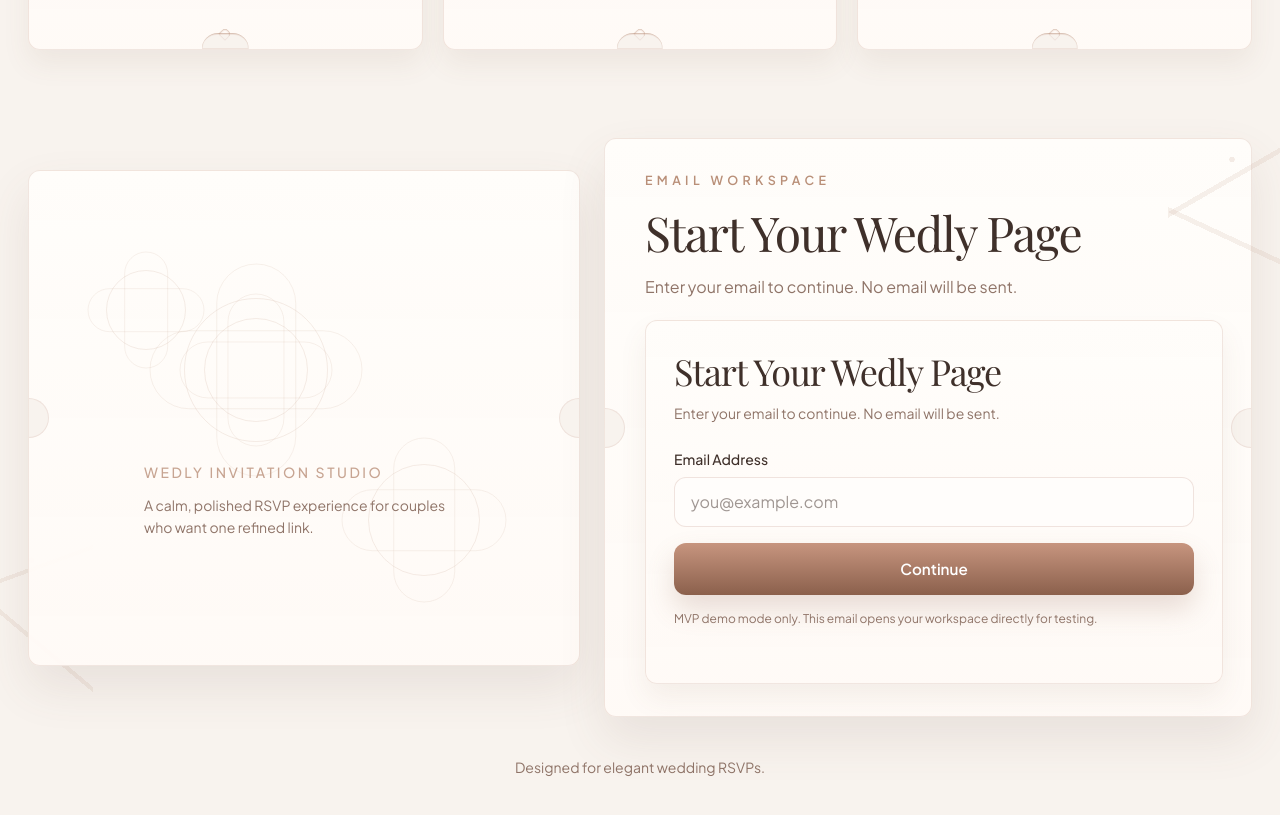
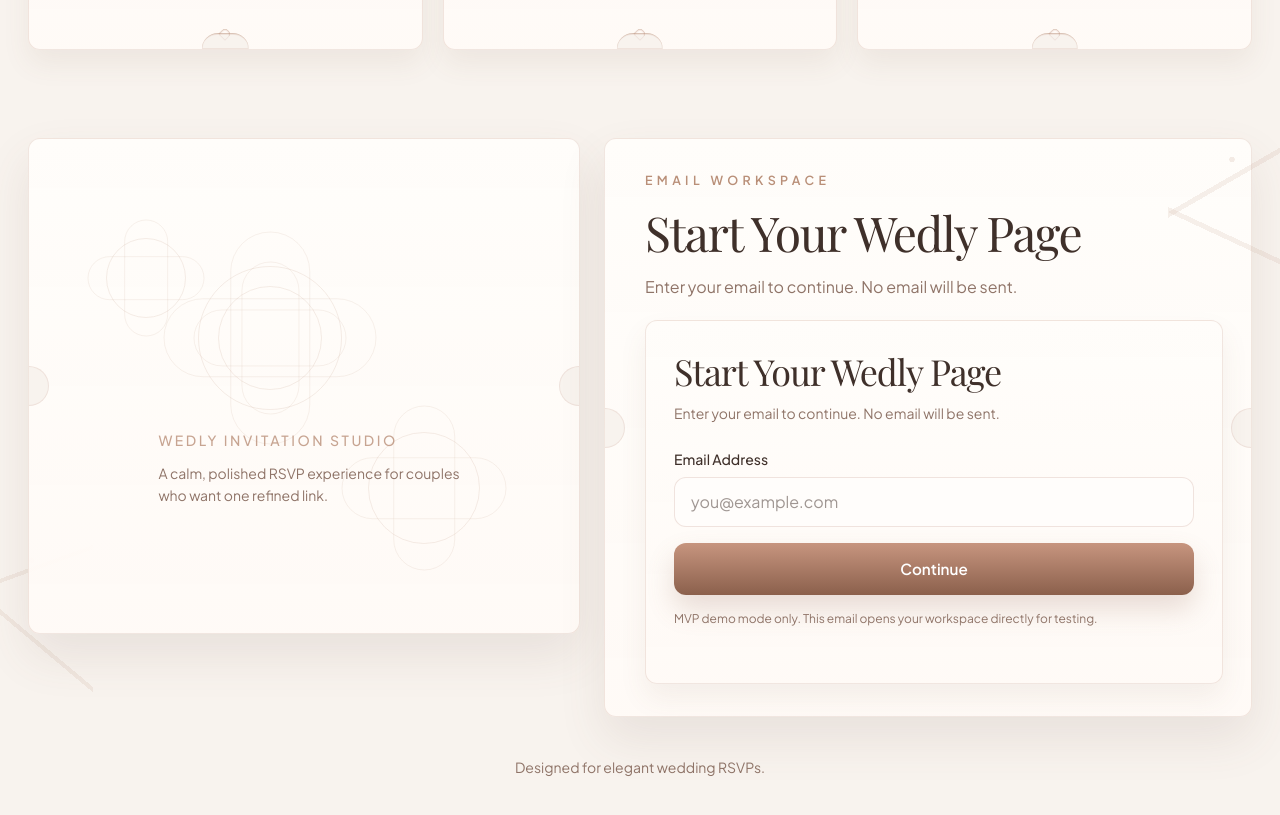
Before and after one commit to shzdev/wedly, a Next.js app: page / in a window 1280 px wide. Shown: the part 1100-1915 px from the top of the page. Built offline with nearby package versions, Linux system fonts and the light colour scheme; no server answers; a web font is replaced by a local one.

Commit message:
fix sticky issue wedding card

```diff
--- a/ai-memory/current-session.md
+++ b/ai-memory/current-session.md
@@ -28,6 +28,7 @@ Project: Wedly
 - The 4 corner border ornaments were removed from the shared invitation card used on owner and public pages.
 - The shared invitation card no longer shows the `Wedly` pill in the top-right area; the card now keeps only the eyebrow, description, and invitation body.
 - Owner wedding page now has a bottom-right danger zone section with a dedicated owner-only action to delete the full workspace (`events` + cascading `rsvps`) and clear the owner email session cookie in one step.
+- Sticky invitation behavior was fixed for create/owner/public layouts using a shared `.wedly-sticky-panel` class with desktop `position: sticky`, capped viewport height, and `overflow-y: auto` so left panels remain sticky and scrollable when content is tall.
 
 ## Validation
 - `npm run lint` passed.
@@ -35,6 +36,7 @@ Project: Wedly
 - `npm run build` passed.
 - `npm audit` was reduced to `0 vulnerabilities` after fixing the dependency tree.
 - Post-update revalidation: `npm run lint`, `npm run typecheck`, and `npm run build` all passed after adding workspace-delete action/UI.
+- Follow-up validation after sticky fix: `npm run lint` and `npm run typecheck` both passed.
 
 ## Deployment
 - Repository was pushed to GitHub on `main`.
--- a/src/app/globals.css
+++ b/src/app/globals.css
@@ -443,6 +443,20 @@ h4 {
   filter: saturate(0.85);
 }
 
+.wedly-sticky-panel {
+  align-self: start;
+}
+
+@media (min-width: 1024px) {
+  .wedly-sticky-panel {
+    position: sticky;
+    top: 2rem;
+    max-height: calc(100vh - 4rem);
+    overflow-y: auto;
+    padding-right: 0.2rem;
+  }
+}
+
 @keyframes wedlyPetalFall {
   0% {
     transform: translate3d(0, -10vh, 0) rotate(0deg);
--- a/src/app/w/[slug]/page.tsx
+++ b/src/app/w/[slug]/page.tsx
@@ -55,7 +55,7 @@ export default async function WeddingPage({ params }: WeddingPageProps) {
         </div>
 
         <div className="mt-5 grid items-start gap-6 lg:grid-cols-[minmax(0,0.92fr)_minmax(0,1.08fr)] lg:gap-8 xl:gap-10">
-          <aside className="self-start lg:sticky lg:top-8">
+          <aside className="wedly-sticky-panel">
             <WeddingInvitationCard
               coupleNames={event.couple_names}
               weddingDate={event.wedding_date}
--- a/src/components/manage-wedding-card.tsx
+++ b/src/components/manage-wedding-card.tsx
@@ -49,7 +49,7 @@ export function ManageWeddingCard({ event, publicLink, rsvps }: ManageWeddingCar
   return (
     <div className="relative">
       <div className="grid items-start gap-6 lg:grid-cols-[minmax(0,0.92fr)_minmax(0,1.08fr)] lg:gap-8 xl:gap-10">
-        <aside className="self-start lg:sticky lg:top-8">
+        <aside className="wedly-sticky-panel">
           <WeddingInvitationCard
             coupleNames={event.couple_names}
             weddingDate={event.wedding_date}
--- a/src/components/wedding-shell.tsx
+++ b/src/components/wedding-shell.tsx
@@ -29,7 +29,7 @@ export function WeddingShell({
       <div className="grid items-start gap-4 md:grid-cols-[0.92fr_1.08fr] md:gap-5 lg:gap-6">
         <div
           className={[
-            "wedly-ticket wedly-ticket-large relative flex min-h-[16rem] items-center justify-center bg-[radial-gradient(circle_at_top,rgba(255,255,255,0.96),rgba(250,241,233,0.86)_52%,rgba(243,229,221,0.78)_100%)] px-6 py-8 md:min-h-[31rem] md:px-8 lg:sticky lg:top-8",
+            "wedly-ticket wedly-ticket-large wedly-sticky-panel relative flex min-h-[16rem] items-center justify-center bg-[radial-gradient(circle_at_top,rgba(255,255,255,0.96),rgba(250,241,233,0.86)_52%,rgba(243,229,221,0.78)_100%)] px-6 py-8 md:min-h-[31rem] md:px-8",
             priority === "content" ? "order-2 md:order-1" : "",
           ].join(" ")}
         >
```
